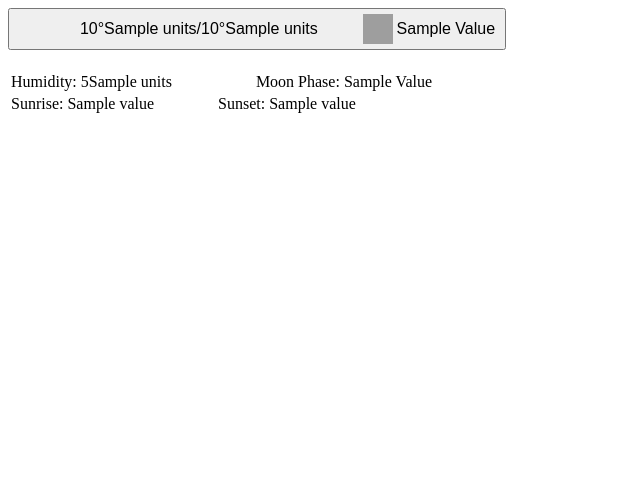
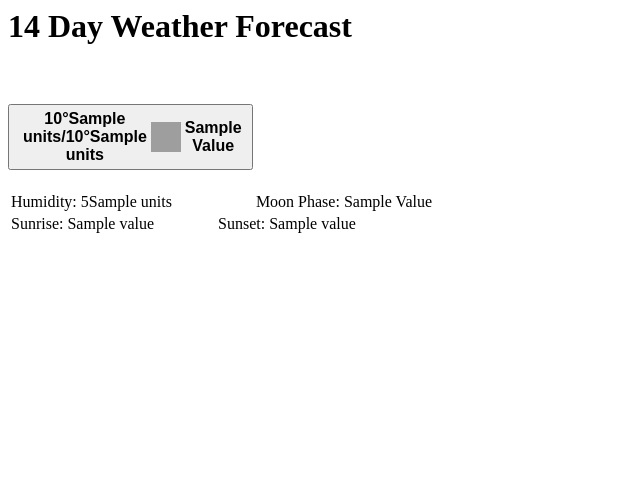
Before and after one commit to ManavRaja/Manav-Weather-Website, a Flask app: template templates/weather_daily.html in a window 1280 px wide. Shown: the top 503 px of the page, without its empty margins (0-640 px from the left). Run offline with Flask 2, Linux system fonts and the light colour scheme; the template is opened without the code that fills it: most values are stand-ins (such as "Sample title", 1, 10 or a date in 2020); lists and menus that the app fills with data are empty; grey boxes are pictures that could not be loaded.

Commit message:
rwwwwwwwwf

```diff
--- a/main.py
+++ b/main.py
@@ -1,14 +1,14 @@
-import flask
 from flask import Flask, render_template, app, request, redirect, session, make_response
-from flask.helpers import flash
 import requests
 import json
 import datetime
 from datetime import datetime, timedelta, time, tzinfo
 from pytz import timezone
 import pytz
-from dateutil.parser import isoparse, parse, parser
+from dateutil.parser import isoparse
 from concurrent.futures import ThreadPoolExecutor
+import itertools
+from pprint import pprint, pformat
 
 
 app = Flask(__name__)
@@ -37,7 +37,10 @@ def post():
 
     time_iso_utc = time_iso.astimezone(pytz.utc)
     time_iso_utc_24 = time_iso_utc + timedelta(hours=24)
+    time_iso_utc_48 = time_iso_utc + timedelta(hours=48)
+    time_iso_utc_96 = time_iso_utc + timedelta(hours=96)
     time_iso_utc_7 = time_iso_utc + timedelta(days=7)
+    time_iso_utc_15 = time_iso_utc + timedelta(days=14)
     #print(time_iso_utc_24)
     #print(time_iso_utc_7)
 
@@ -61,9 +64,10 @@ def post():
 
     def weather_hourly(lat, long, unit_system):
         url = "https://api.climacell.co/v3/weather/forecast/hourly"
-        querystring = {"lat":f"{lat}","lon":f"{long}","unit_system":f"{unit_system}","start_time":"now","end_time":f"{time_iso_utc_24}","fields":"temp,feels_like,dewpoint,humidity,wind_speed,wind_direction,wind_gust,baro_pressure,precipitation,precipitation_type,precipitation_probability,sunrise,sunset,visibility,cloud_cover,cloud_base,cloud_ceiling,surface_shortwave_radiation,moon_phase,weather_code","apikey":"Pjj20stQZPi2r58kgyUq3JsHtyy2QbsU"}
+        querystring = {"lat":f"{lat}","lon":f"{long}","unit_system":f"{unit_system}","start_time":"now","end_time":f"{time_iso_utc_48}","fields":"temp,feels_like,dewpoint,humidity,wind_speed,wind_direction,wind_gust,baro_pressure,precipitation,precipitation_type,precipitation_probability,sunrise,sunset,visibility,cloud_cover,cloud_base,cloud_ceiling,surface_shortwave_radiation,moon_phase,weather_code","apikey":"Pjj20stQZPi2r58kgyUq3JsHtyy2QbsU"}
         weather_hourly = requests.request("GET", url, params=querystring)
         weather_hourly = weather_hourly.text
+        #print(weather_hourly)
         weather_hourly_info = json.loads(weather_hourly)
         #print(weather_hourly_info)
         return weather_hourly_info
@@ -72,9 +76,10 @@ def post():
 
     def weather_daily(lat, long, unit_system):
         url = "https://api.climacell.co/v3/weather/forecast/daily"
-        querystring = {"lat":f"{lat}","lon":f"{long}","unit_system":f"{unit_system}","start_time":"now","end_time":f"{time_iso_utc_7}","fields":"precipitation,precipitation_accumulation,temp,feels_like,wind_speed,baro_pressure,visibility,humidity,wind_direction,sunrise,sunset,moon_phase,weather_code","apikey":"Pjj20stQZPi2r58kgyUq3JsHtyy2QbsU"}
+        querystring = {"lat":f"{lat}","lon":f"{long}","unit_system":f"{unit_system}","start_time":"now","end_time":f"{time_iso_utc_15}","fields":"precipitation,precipitation_accumulation,temp,feels_like,wind_speed,baro_pressure,visibility,humidity,wind_direction,sunrise,sunset,moon_phase,weather_code","apikey":"Pjj20stQZPi2r58kgyUq3JsHtyy2QbsU"}
         weather_daily = requests.request("GET", url, params=querystring)
         weather_daily = weather_daily.text
+        #print(weather_daily)
         weather_daily_info = json.loads(weather_daily)
         #print(weather_daily_info)
         return weather_daily_info
@@ -98,11 +103,36 @@ def post():
         else:
             weather_code_now = weather_code_now + "_night"
 
-
     for day in weather_daily_info:
         if day["weather_code"]["value"] in special_weather_codes:
             if 6 <= time_iso.hour < 21:
                 day["weather_code"]["value"] += "_day"
+
+
+    """today = weather_daily_info[0]['observation_time']["value"]
+    tommorrow = weather_daily_info[1]['observation_time']["value"]
+    next_day = weather_daily_info[2]['observation_time']["value"]
+    next_next_day = weather_daily_info[3]['observation_time']["value"]
+    today = datetime.strptime(today, "%Y-%m-%d")
+    tommorrow = datetime.strptime(tommorrow, "%Y-%m-%d")
+    next_day = datetime.strptime(next_day, "%Y-%m-%d")
+    next_next_day = datetime.strptime(next_next_day, "%Y-%m-%d")
+    today = today.strftime("%A, %B %d")
+    tommorrow = tommorrow.strftime("%A, %B %d")
+    next_day = next_day.strftime("%A, %B %d")
+    next_next_day = next_next_day.strftime("%A, %B %d")
+    print(today)
+    print(tommorrow)
+    print(next_day)
+    print(next_next_day)
+    hourly_day_list = [today, tommorrow, next_day, next_next_day]"""
+
+
+    for hour in weather_hourly_info:
+        houry = hour["observation_time"]["value"]
+        houry = isoparse(houry)
+        houry = houry.astimezone(pytz.timezone(geo_data["timeZone"]["ianaTimeId"]))
+        #print(houry)
 
 
     for day in weather_daily_info:
@@ -130,7 +160,31 @@ def post():
     weather_daily_info[0]["observation_time"]["value"] = "Today"
 
 
-    return {"html_content": render_template("weather_now.html", weather_now_info=weather_now_info, weather_code_now=weather_code_now, time_str=time_str, geo_data=geo_data, weather_hourly_info=weather_hourly_info), "html_content2": render_template("weather_daily.html", weather_daily_info=weather_daily_info)}
+    for hour in weather_hourly_info:
+        observation_time = hour["observation_time"]["value"]
+        observation_time = isoparse(observation_time)
+        observation_time = observation_time.astimezone(pytz.utc)
+        observation_time = observation_time.astimezone(pytz.timezone(geo_data["timeZone"]["ianaTimeId"]))
+        #observation_time_str = observation_time.strftime("%Y-%m-%d")
+        hour["observation_time"]["value"] = observation_time
+
+        special_weather_codes = ["partly_cloudy", "mostly_clear", "clear"]
+        weather_code_hourly = hour["weather_code"]["value"]
+
+        if weather_code_hourly in special_weather_codes:
+            if 6 <= observation_time.hour < 21:
+                hour["weather_code"]["value"] += "_day"
+            else:
+                hour["weather_code"]["value"] += "_night"
+
+
+    a = weather_hourly_info
+    weather_hourly_info = {k: list(vals) for k, vals in itertools.groupby(a, lambda val: val["observation_time"]["value"].date())}
+
+    weather_current_hour = next(iter(weather_hourly_info.values()))[0]
+
+
+    return {"html_content": render_template("weather_now.html", weather_now_info=weather_now_info, weather_code_now=weather_code_now, time_str=time_str, geo_data=geo_data, weather_current_hour=weather_current_hour), "html_content2": render_template("weather_daily.html", weather_daily_info=weather_daily_info, weather_hourly_info=weather_hourly_info), "html_content3": render_template("weather_hourly.html", weather_hourly_info=weather_hourly_info)}
 
 
 if __name__=="__main__":
--- a/static/css/weather_daily.css
+++ b/static/css/weather_daily.css
@@ -2,3 +2,7 @@
     height: 30px;
     width: 30px;
 }
+
+.daily-info {
+    height: 25rem;
+}
--- a/templates/weather_daily.html
+++ b/templates/weather_daily.html
@@ -2,28 +2,32 @@
 	<link rel="stylesheet" href="{{ url_for('static', filename='css/weather_daily.css') }}">
 </head>
 
+<div class="container">
+<h1>14 Day Weather Forecast</h1>
+<br>
+<div class="container overflow-auto daily-info">
 {% for day in weather_daily_info %}
 <div class="accordion" id="accordion{{loop.index}}">
 	<div class="card">
 	  <div class="card-header" id="heading{{loop.index}}">
 		<h2 class="mb-0">
 		  <button class="btn btn-block text-left" type="button" data-toggle="collapse" data-target="#collapse{{loop.index}}" aria-expanded="true" aria-controls="collapse{{loop.index}}">
-			<table id="example" class="table table-striped" style="width:100%">
-				<tbody>
-					<tr>
-						<td>{{day["observation_time"]["value"]}} &emsp; &emsp; &emsp;</td>
-						<td>{{day["temp"][1]["max"]["value"] | int | round(0, "common") | int}}°{{day["temp"][1]["max"]["units"]}}/{{day["temp"][0]["min"]["value"] | int | round(0, "common") | int}}°{{day["temp"][0]["min"]["units"]}} &emsp; &emsp;</td>
-						<td><img class="day-weather-code-icon" src="{{url_for("static", filename="images/weathercodeicons/" + day["weather_code"]["value"]  + ".svg")}}" alt="Icon for weather code."></td>
-						<td>{{day["weather_code"]["value"] | replace("_", " ") | title}}</td>
-					</tr>
-				</tbody>
-			</table>
-		  </button>
+				<table class="table" style="width: 27.5;">
+					<thead>
+						<tr>
+							<th scope="col" style="width: 7rem;">{{day["observation_time"]["value"]}}</th>
+							<th scope="col" style="width: 10rem;">{{day["temp"][1]["max"]["value"] | int | round(0, "common") | int}}°{{day["temp"][1]["max"]["units"]}}/{{day["temp"][0]["min"]["value"] | int | round(0, "common") | int}}°{{day["temp"][0]["min"]["units"]}}</th>
+							<th scope="col" style="width: 0.5rem;"><img class="day-weather-code-icon" src="{{url_for("static", filename="images/weathercodeicons/" + day["weather_code"]["value"]  + ".svg")}}" alt="Icon for weather code."></th>
+							<th scope="col" style="width: 10rem;">{{day["weather_code"]["value"] | replace("_", " ") | title}}</th>
+						</tr>
+					</thead>
+				</table>
+			</button>
 		</h2>
 	  </div>
 	  <div id="collapse{{loop.index}}" class="collapse" aria-labelledby="heading{{loop.index}}" data-parent="#accordion{{loop.index}}">
 		<div class="card-body">
-			<table class="table table-dark">
+			<table class="table table-dark"">
 				<tbody>
 				  <tr>
 					<td>Humidity: {{((day["humidity"][0]["min"]["value"] + day["humidity"][1]["max"]["value"]) / 2) | round(0, "common") | int}}{{day["humidity"][1]["max"]["units"]}} &emsp; &emsp; &emsp; &emsp; Moon Phase: {{day["moon_phase"]["value"] | replace("_", " ") | title}}</td>
@@ -38,3 +42,5 @@
 	</div>
 </div>
 {% endfor %}
+</div>
+</div>
--- a/templates/weather_now.html
+++ b/templates/weather_now.html
@@ -17,6 +17,6 @@
         <br>
         <h6 class="now-sub-details">Wind Speed: {{weather_now_info["wind_speed"]["value"] | round(0, "common") | int}} {{weather_now_info["wind_speed"]["units"]}}</h6>
         <h6 class="now-sub-details">Humidity: {{weather_now_info["humidity"]["value"] | round(0, "common") | int}}%</h6>
-        <h6 class="now-sub-details">Precipitation Probability: {{weather_hourly_info[0]["precipitation_probability"]["value"]}}{{weather_hourly_info[0]["precipitation_probability"]["units"]}}</h6>
+        <h6 class="now-sub-details">Precipitation Probability: {{weather_current_hour["precipitation_probability"]["value"]}}{{weather_current_hour["precipitation_probability"]["units"]}}</h6>
     </div>
 </div>
```
Also changed, not shown: static/css/main.css (+10 -0 lines), static/css/weather_hourly.css (added, +8 -0 lines), static/js/index.js (+7 -1 lines), templates/index.html (+21 -1 lines), templates/weather_hourly.html (added, +48 -0 lines).
